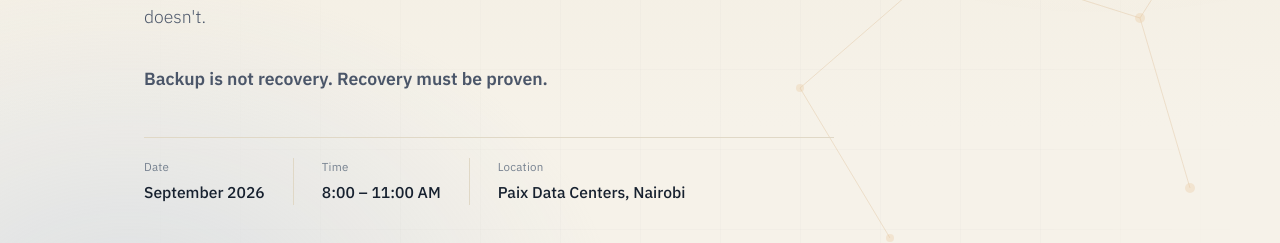
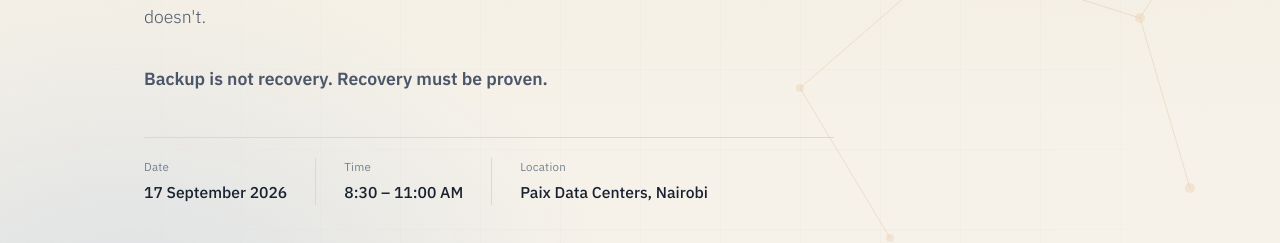
Before and after one commit to syntaxamurai/carrybyte_business_breakfast, a plain HTML site: page index.html in a window 1280 px wide. Shown: the part 571-814 px from the top of the page. Drawn offline with Linux system fonts and the light colour scheme.

Commit message:
Final date confirmed

```diff
--- a/index.html
+++ b/index.html
@@ -490,7 +490,7 @@
              </span>
 
               <span class="meta-value">
-                 September 2026
+                17 September 2026
               </span>
             </div>
 
@@ -499,7 +499,7 @@
                 Time
               </span>
               <span class="meta-value">
-                8:00 – 11:00 AM
+                8:30 – 11:00 AM
               </span>
             </div>
 
@@ -1238,7 +1238,7 @@
 
           <p>
 
-            Complete the RSVP form to request your invitation. Seats are limited to 20 participants, and will be held until 9th September 2026.
+            Complete the RSVP form to request your invitation. Seats are limited to 20 participants, and will be held until 15th September 2026.
 
           </p>
 
@@ -1307,7 +1307,7 @@
 
             Business Resilience Breakfast
             · Nairobi
-            · September 2026
+            · 17 September 2026
 
           </div>
 
```
